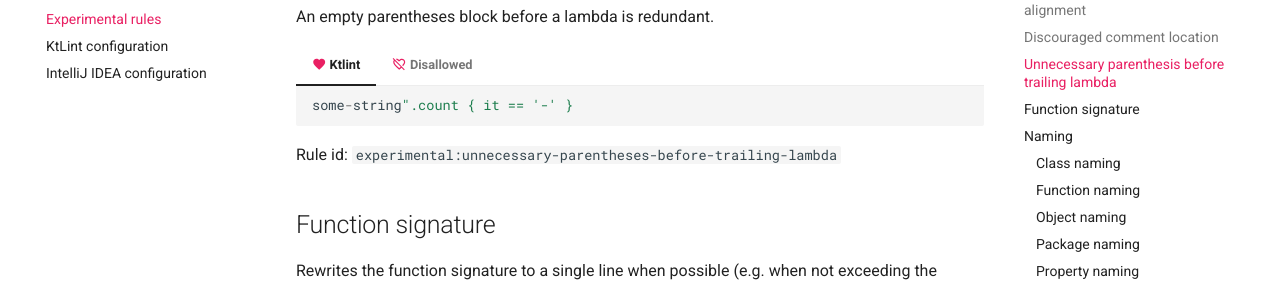
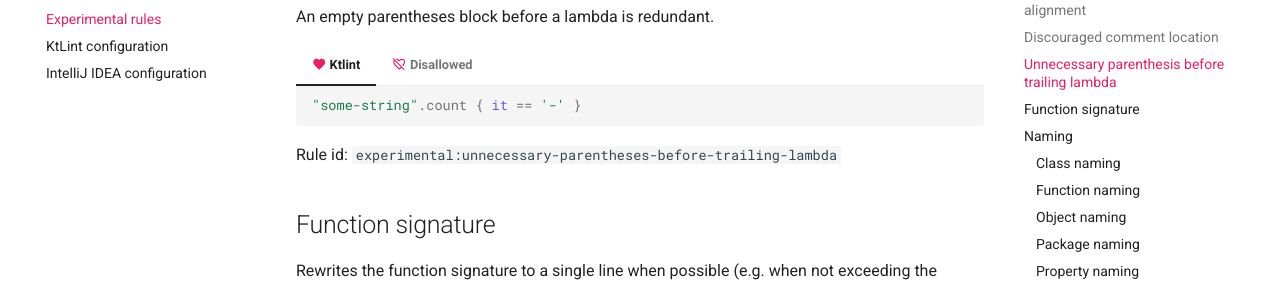
Before and after one commit to pinterest/ktlint, an MkDocs documentation site: the page built from docs/rules/experimental.md, in a window 1280 px wide and 900 px high, scrolled down 544 px. Shown: the part 164-451 px from the top of the window. Built offline with MkDocs 1.6.1 and Material for MkDocs 9.7.7, drawn with Linux system fonts in a browser that asks for light colours; comment, search, counter and statistics services are not loaded.

Commit message:
Fix missing quotes

````diff
--- a/docs/rules/experimental.md
+++ b/docs/rules/experimental.md
@@ -20,13 +20,13 @@ An empty parentheses block before a lambda is redundant.
 === "[:material-heart:](#) Ktlint"
 
     ```kotlin
-    some-string".count { it == '-' }
+    "some-string".count { it == '-' }
     ```
 
 === "[:material-heart-off-outline:](#) Disallowed"
 
     ```kotlin
-    some-string".count() { it == '-' }
+    "some-string".count() { it == '-' }
     ```
 
 Rule id: `experimental:unnecessary-parentheses-before-trailing-lambda`
````
